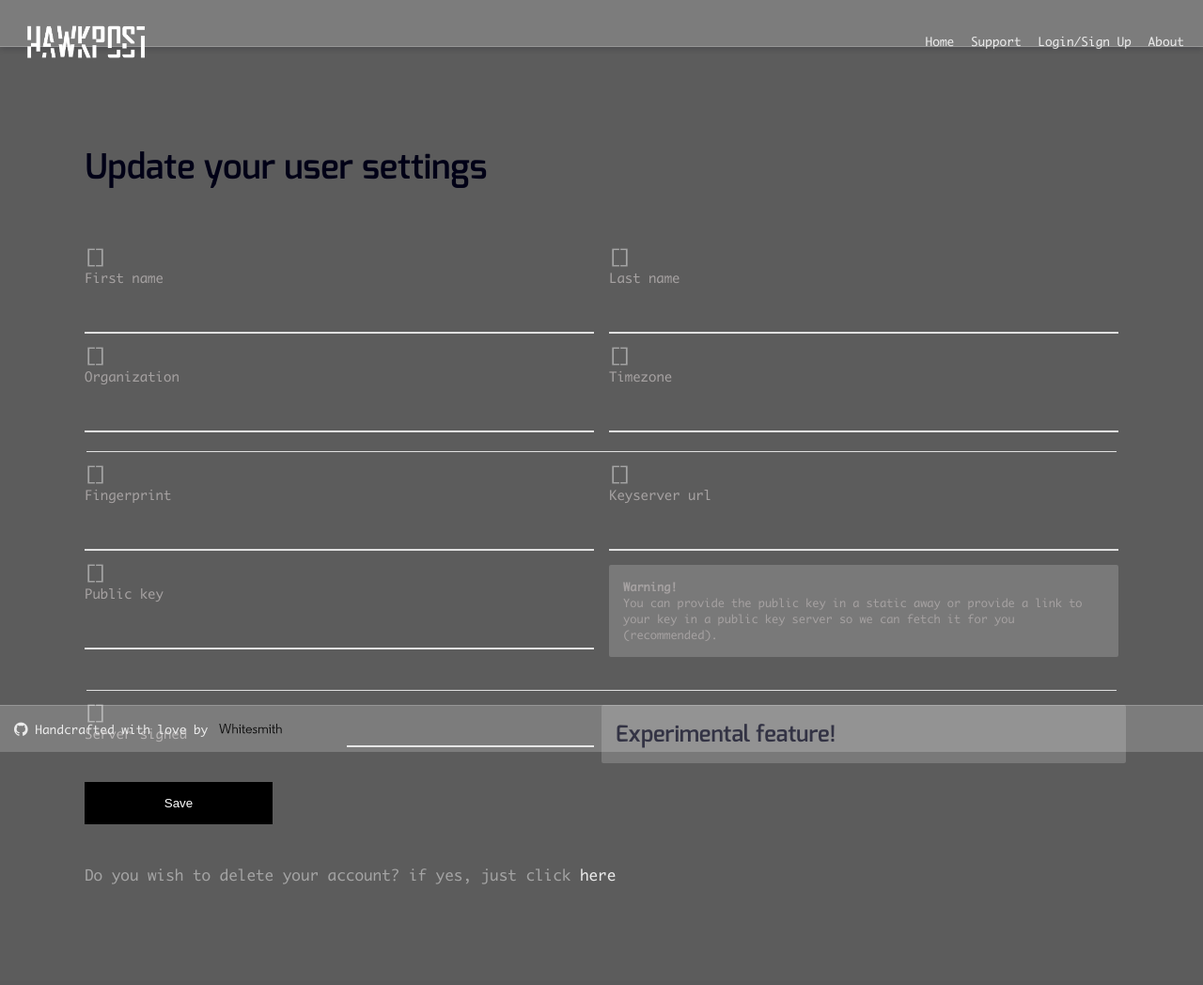
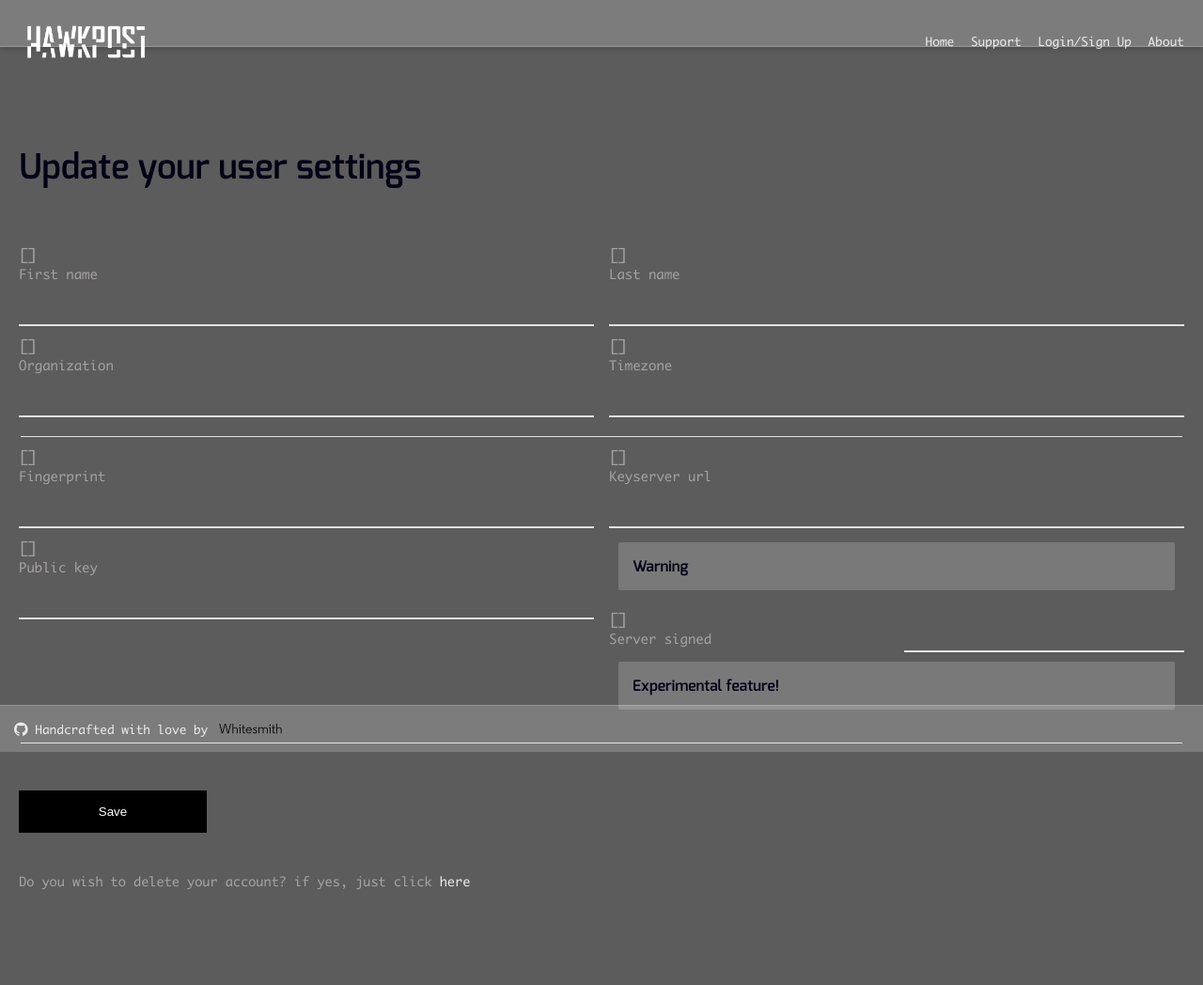
Before and after one commit to whitesmith/hawkpost, a Django app: template humans/templates/humans/update_user_form.html in a window 1280 px wide. Shown: the whole page at 94% size. Before the commit the page ends 941 px from the top, so only its background shows below. Run offline with Django 3.2, Linux system fonts and the light colour scheme; the template is opened without the code that fills it, so the values that code supplies are empty, except form fields; tables that the repository leaves empty hold one stand-in row (values such as "Sample post"); form fields are guessed from the names that the template uses.

Commit message:
font size correction

```diff
--- a/boxes/templates/boxes/box_list.html
+++ b/boxes/templates/boxes/box_list.html
@@ -32,8 +32,9 @@
 
   <div class="row boxes-container">
     {% for box in object_list %}
-    <div class="col-xxs-12 col-xs-6 col-sm-6 col-md-4 space">
-      <div class="box {% if box.uuid|lower == new_box %}new-box{% endif %}">
+    <div class="col-xxs-12 col-xs-6 col-sm-6 col-md-4 col-lg-4 space">
+
+      <div class="box "{% if box.uuid|lower == new_box %}new-box{% endif %}>
 
         <div class="box-content">
           <div class="box-container">
--- a/humans/templates/humans/update_user_form.html
+++ b/humans/templates/humans/update_user_form.html
@@ -41,32 +41,37 @@
                         {{ form.public_key.errors }} {{ form.public_key.label_tag }} {{ form.public_key }}
                     </div>
                 </div>
-                <div class="col-xxs-12 col-xs-6">
-                    <p class="label__info">
-                        <span>Warning!</span>
-                        <br> You can provide the public key in a static away or provide a link to your key in a public key server so we can fetch it for you (recommended).
-                    </p>
+                <div class="col-xxs-12 col-xs-6  ">
+                    <div class="label__info" tabindex="1">
+                       <p class="subtitle">Warning</p>
+                         <p class="label__text"> You can provide the public key in a static away or provide a link to your key in a public key server so we can fetch it for you (recommended).</p>
+                    </div>
+
+                    <div class="row">
+                            <div class=" col-xs-6">
+                                {{ form.server_signed.errors }} {{ form.server_signed.label_tag }}
+                            </div>
+                            <div class=" col-xs-6">
+                                  {{ form.server_signed }}
+                        </div></div>
+
+                    <div class="label__info" tabindex="1">
+                       <p class="subtitle">Experimental feature!</p>
+                         <p class="label__text"> The "Server signed" feature allows you to improve your security by allowing us to sign the (<strong>already encrypted</strong>) message with our key, so you can make sure the message really came from us. For now, the only e-mail clients confirmed to display this correctly are <strong>Evolution</strong> and
+                        <strong>mutt</strong>.</p>
+
+                </div>
                 </div>
                 <div class="divider">
                 </div>
                 <div class=" col-xs-6">
                     <div class="form__block">
-                        <div class="row">
-                            <div class=" col-xs-6">
-                                {{ form.server_signed.errors }} {{ form.server_signed.label_tag }}
-                            </div>
-                            <div class=" col-xs-6">
-                                {{ form.server_signed }}</div>
-                        </div>
+
                     </div>
                 </div>
-                <div class=" col-xxs-12 col-xs-6 label__box label__info" tabindex="1">
-                  <!--  <p class="label__info ">-->
-                        <p class="subtitle">Experimental feature!</p> <p class="label__text">
-                        <br> The "Server signed" feature allows you to improve your security by allowing us to sign the (<strong>already encrypted</strong>) message with our key, so you can make sure the message really came from us. For now, the only e-mail clients confirmed to display this correctly are <strong>Evolution</strong> and
-                        <strong>mutt</strong>.
-                    </p>
-                </div>
+
+
+
             </div>
             <input type="submit" class="btn-modal set" value="Save"></input>
         </form>
--- a/stylesheets/_base.scss
+++ b/stylesheets/_base.scss
@@ -43,15 +43,15 @@
             max-width: 100%;
         }
         @include breakpoint ($min: md){
-            width: 650px;
+            width: 960px;
             max-width: 100%;
         }
          @include breakpoint ($min: lg){
-            width: 920px;
+            width: 1100px;
             max-width: 100%;
         }
         @include breakpoint ($min: xl){
-            width: 1100px;
+            width: 1240px;
             max-width: 100%;
         }
     }
--- a/stylesheets/_forms.scss
+++ b/stylesheets/_forms.scss
@@ -51,17 +51,14 @@ form {
     .label__info {
         border-radius: 2px;
         margin: 10px 0 20px;
+       // margin-right: 100px;
     }
     .form__block {
         textarea {
             height: auto;
         }
     }
-}
 
-.set {
-    margin-bottom: 40px;
-}
 
 .label__text {
     margin: 0px;
@@ -71,20 +68,26 @@ form {
     //width: 300px;
 }
 
-.label__box {
-    background: rgba(235, 235, 235, 0.2);
-    width: 50px;
+.label__info{
+
+
     margin: 10px 10px 20px;
     .subtitle {
         padding: 0;
         margin: 0;
+        font-size: 16px;
     }
 }
 
-.label__box:focus {
+.label__info:focus {
     //height: 260px;
     background-color: rgba(78, 217, 185, 0.2);
     .label__text {
         display: block;
     }
 }
+}
+
+.set {
+    margin: 40px 0;
+}
--- a/stylesheets/_global.scss
+++ b/stylesheets/_global.scss
@@ -52,5 +52,5 @@ $small-text-size:11px;
 
 $typescale:( heading1: ( xs: 1.7rem, sm: 1.9rem, md: 2.1rem, lg: 2.3rem),
     sub1: ( xs: 1.2rem, sm: 1.3rem, md: 1.4rem, lg: 1.5rem),
-	text1: ( xs: 1rem, sm: 1.1rem, md: 1.1rem, lg: 1.2rem),
+	text1: ( xs: 0.8rem, sm: 0.9rem, md: 0.9rem, lg: 1.02rem),
     smalltext1: ( xs: 0.72rem, sm: 0.75rem, md: 0.78rem, lg: 0.8rem), );
```
Also changed, not shown: hawkpost/templates/account/login.html (+4 -3 lines), hawkpost/static/css/style.css.
